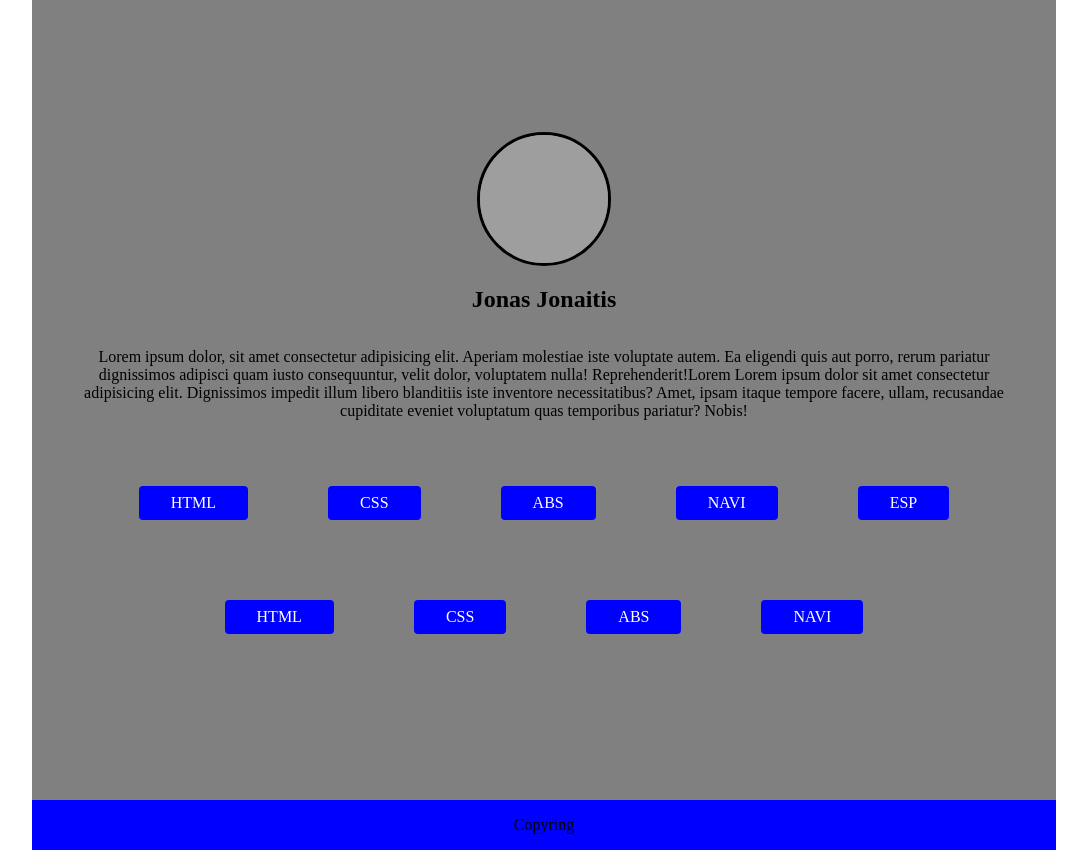
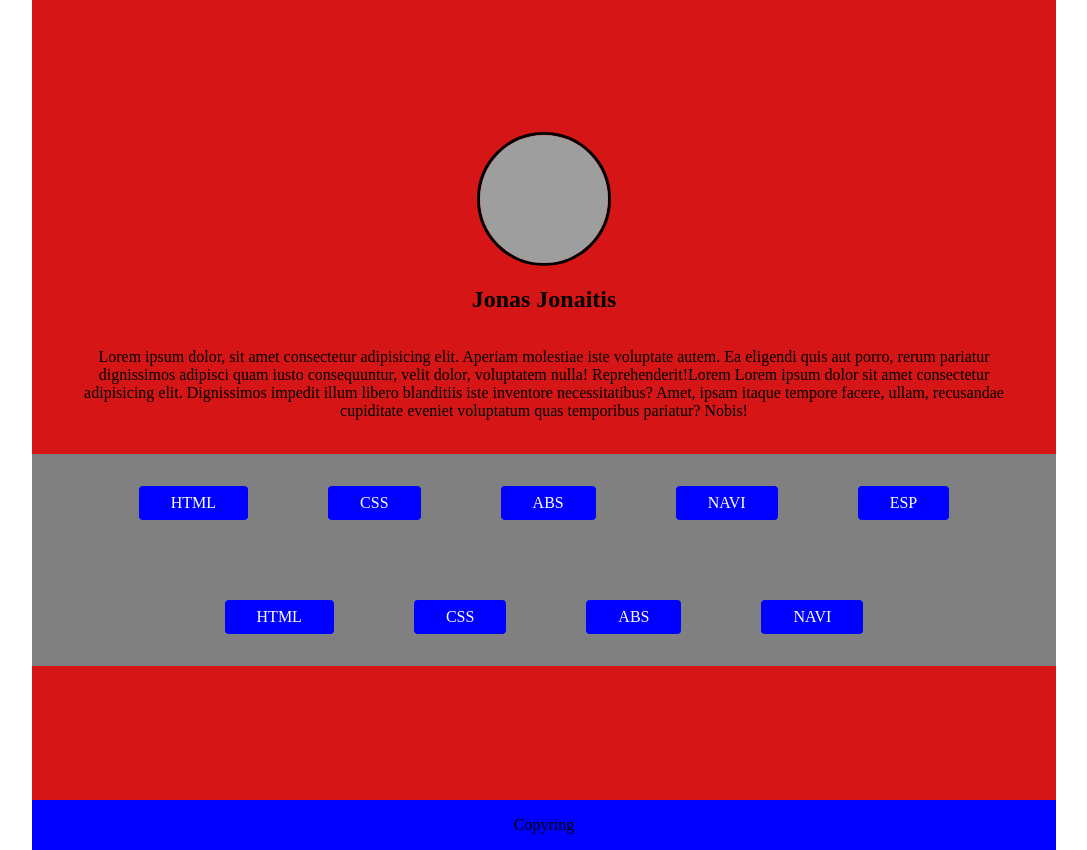
Before and after one commit to HawkVaidas/Mano-CV, a plain HTML site: page index.html in a window 1280 px wide. Shown: the whole page, without its empty margins (96-1183 px from the left). Drawn offline with Linux system fonts and the light colour scheme; grey boxes are pictures that could not be loaded.

Commit message:
updatet cv style

```diff
--- a/style.css
+++ b/style.css
@@ -2,7 +2,7 @@ body{
     margin: 0;
 }
 .page-wrapper{
-    background-color: gray;
+    background-color: rgb(214, 22, 22);
     display: flex;
     flex-direction: column;
     align-items: center;
```
